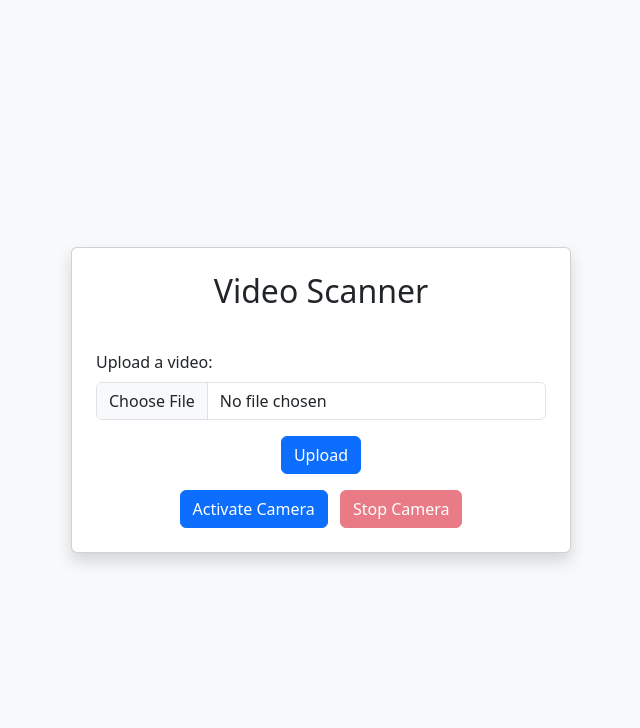
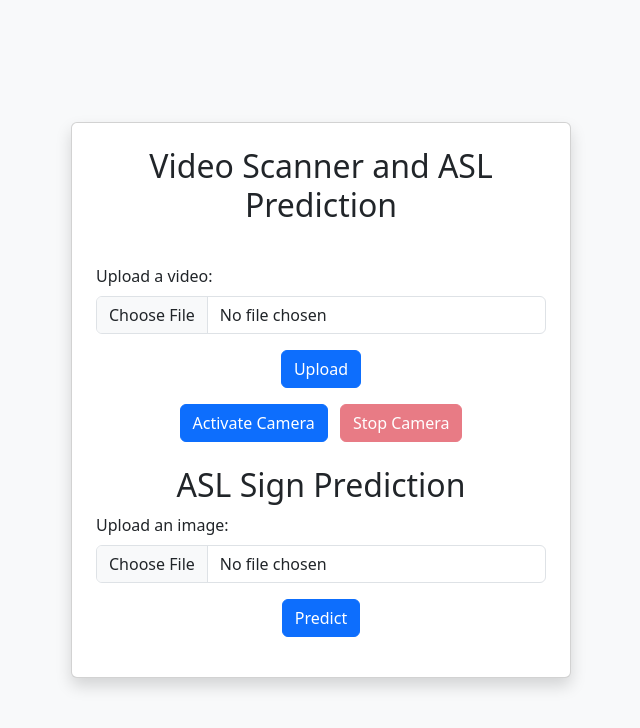
Before and after one commit to No-Country-simulation/equipo-c23-09-data, a Flask app: page / in a window 1280 px wide. Shown: the top 728 px of the page, without its empty margins (11-651 px from the left). Run offline with Flask 3, Linux system fonts and the light colour scheme.

Commit message:
Integrando modelo con flask
Intentando integrar modelo con Flask. Todavia no se logra una correcta integracion, la app ya esta corriendo. Mejorar cuadro de texto y predicciones en tiempo real

```diff
--- a/app.py
+++ b/app.py
@@ -1,5 +1,10 @@
 import os
-from flask import Flask, request, render_template, redirect, url_for
+import cv2
+import numpy as np
+from flask import Flask, request, render_template, redirect, url_for, jsonify, Response
+from tensorflow.keras.models import load_model
+from tensorflow.keras.preprocessing import image
+
 app = Flask(__name__)
 
 # Configuración para la carpeta de subidas
@@ -8,6 +13,17 @@ if not os.path.exists(UPLOAD_FOLDER):
     os.makedirs(UPLOAD_FOLDER)
 
 app.config['UPLOAD_FOLDER'] = UPLOAD_FOLDER
+
+# Cargar el modelo
+model = load_model('model.keras')
+
+# Diccionario para mapear las clases
+categories = {
+    0: "0", 1: "1", 2: "2", 3: "3", 4: "4", 5: "5", 6: "6", 7: "7", 8: "8", 9: "9",
+    10: "a", 11: "b", 12: "c", 13: "d", 14: "e", 15: "f", 16: "g", 17: "h", 18: "i", 19: "j",
+    20: "k", 21: "l", 22: "m", 23: "n", 24: "o", 25: "p", 26: "q", 27: "r", 28: "s", 29: "t",
+    30: "u", 31: "v", 32: "w", 33: "x", 34: "y", 35: "z",
+}
 
 # Ruta para la página principal
 @app.route('/')
@@ -27,6 +43,54 @@ def upload_video():
         file.save(filepath)
         return f"File uploaded successfully: {filepath}", 200
 
+# Ruta para hacer predicciones
+@app.route('/predict', methods=['POST'])
+def predict():
+    if 'image' not in request.files:
+        return "No image part", 400
+    file = request.files['image']
+    if file.filename == '':
+        return "No selected image", 400
+    if file:
+        img = image.load_img(file, target_size=(64, 64))
+        img_array = image.img_to_array(img)
+        img_array = np.expand_dims(img_array, axis=0)
+        img_array = img_array / 255.0
+
+        prediction = model.predict(img_array)
+        predicted_class = np.argmax(prediction, axis=1)
+
+        return jsonify({'class': categories[predicted_class[0]]})
+
+# Ruta para capturar video en tiempo real
+def gen_frames():
+    cap = cv2.VideoCapture(0)
+    while True:
+        success, frame = cap.read()
+        if not success:
+            break
+        else:
+            # Procesar el frame
+            img = cv2.resize(frame, (64, 64))
+            img_array = image.img_to_array(img)
+            img_array = np.expand_dims(img_array, axis=0)
+            img_array = img_array / 255.0
+
+            prediction = model.predict(img_array)
+            predicted_class = np.argmax(prediction, axis=1)
+            label = categories[predicted_class[0]]
+
+            # Dibujar el label en el frame
+            cv2.putText(frame, label, (10, 30), cv2.FONT_HERSHEY_SIMPLEX, 1, (0, 255, 0), 2)
+
+            ret, buffer = cv2.imencode('.jpg', frame)
+            frame = buffer.tobytes()
+            yield (b'--frame\r\n'
+                   b'Content-Type: image/jpeg\r\n\r\n' + frame + b'\r\n')
+
+@app.route('/video_feed')
+def video_feed():
+    return Response(gen_frames(), mimetype='multipart/x-mixed-replace; boundary=frame')
 
 if __name__ == '__main__':
     app.run(debug=True)
--- a/templates/index.html
+++ b/templates/index.html
@@ -1,12 +1,14 @@
-{% extends 'base.html' %} {% block title %}Home{% endblock %} {% block content
-%}
+{% extends 'base.html' %}
+{% block title %}Home{% endblock %}
+{% block content %}
 
 <div class="card shadow p-4">
-  <h2 class="text-center mb-4">Video Scanner</h2>
+  <h2 class="text-center mb-4">Video Scanner and ASL Prediction</h2>
+
+  <!-- Formulario para subir el archivo de video -->
   <div class="video-container mb-3">
     <video id="video" autoplay muted hidden></video>
   </div>
-  <!-- Formulario para subir el archivo -->
   <form action="/upload" method="POST" enctype="multipart/form-data">
     <div class="mb-3">
       <label for="fileInput" class="form-label">Upload a video:</label>
@@ -22,6 +24,7 @@
       <button type="submit" class="btn btn-primary">Upload</button>
     </div>
   </form>
+
   <!-- Botones de control para la cámara -->
   <div class="text-center mt-3">
     <button id="startCamera" class="btn btn-primary">Activate Camera</button>
@@ -29,6 +32,62 @@
       Stop Camera
     </button>
   </div>
+
+  <!-- Formulario para subir la imagen y hacer la predicción -->
+  <h2 class="text-center mt-4">ASL Sign Prediction</h2>
+  <form action="/predict" method="post" enctype="multipart/form-data">
+    <div class="mb-3">
+      <label for="imageInput" class="form-label">Upload an image:</label>
+      <input
+        class="form-control"
+        type="file"
+        id="imageInput"
+        name="image"
+        accept="image/*"
+      />
+    </div>
+    <div class="text-center">
+      <button type="submit" class="btn btn-primary">Predict</button>
+    </div>
+  </form>
+  <div id="result" class="text-center mt-3"></div>
+
+  <script>
+    document.querySelectorAll('form').forEach(form => {
+      form.addEventListener('submit', async function(event) {
+        event.preventDefault();
+        const formData = new FormData(event.target);
+        const response = await fetch(event.target.action, {
+          method: 'POST',
+          body: formData
+        });
+        const result = await response.json();
+        document.getElementById('result').innerText = `Predicted class: ${result.class}`;
+      });
+    });
+
+    // Funcionalidad para activar y desactivar la cámara
+    const video = document.getElementById('video');
+    const startCameraButton = document.getElementById('startCamera');
+    const stopCameraButton = document.getElementById('stopCamera');
+
+    startCameraButton.addEventListener('click', async () => {
+      const stream = await navigator.mediaDevices.getUserMedia({ video: true });
+      video.srcObject = stream;
+      video.hidden = false;
+      startCameraButton.disabled = true;
+      stopCameraButton.disabled = false;
+    });
+
+    stopCameraButton.addEventListener('click', () => {
+      const stream = video.srcObject;
+      const tracks = stream.getTracks();
+      tracks.forEach(track => track.stop());
+      video.hidden = true;
+      startCameraButton.disabled = false;
+      stopCameraButton.disabled = true;
+    });
+  </script>
 </div>
 
 {% endblock %}
```
Also changed, not shown: Img test/WIN_20250122_11_47_26_Pro.jpg (added).
